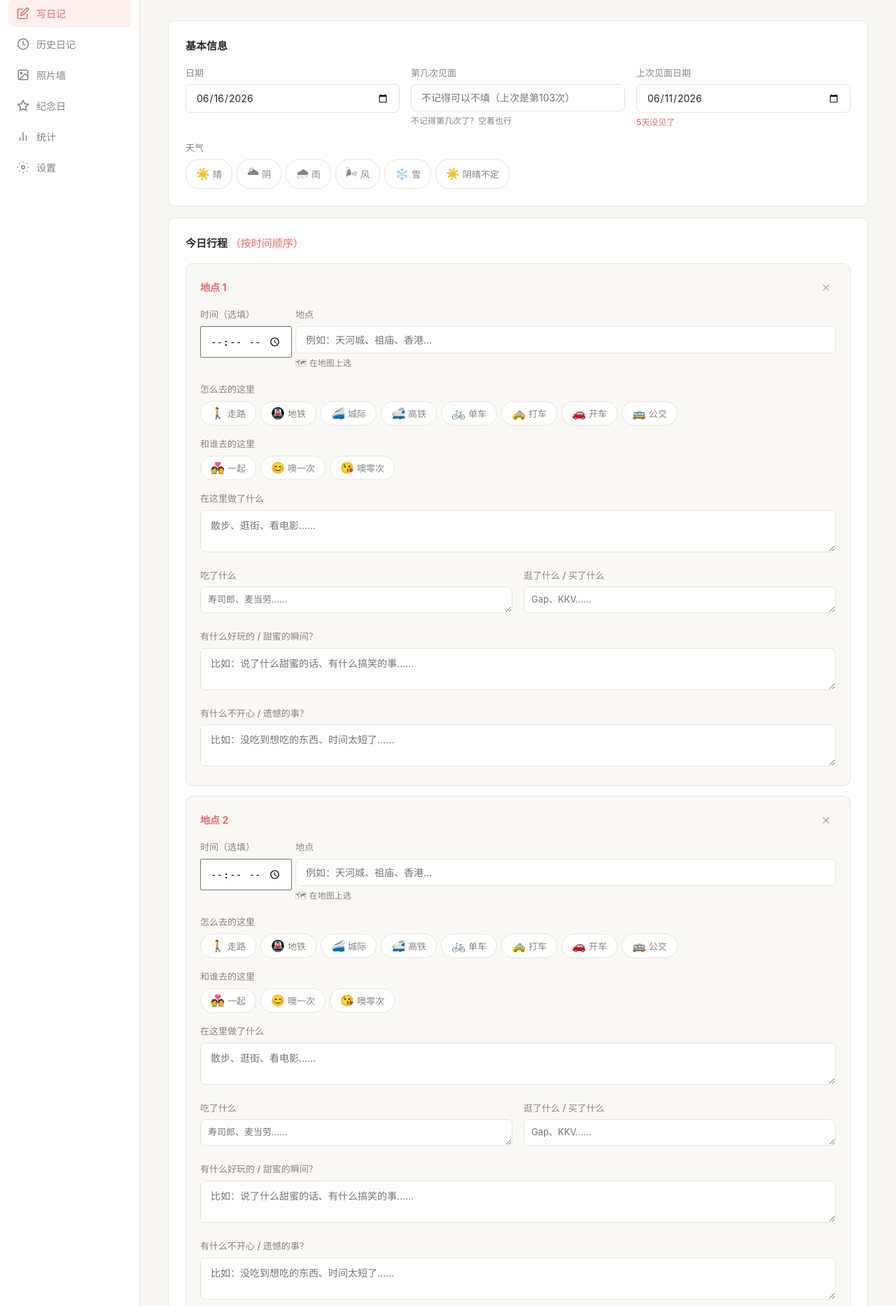
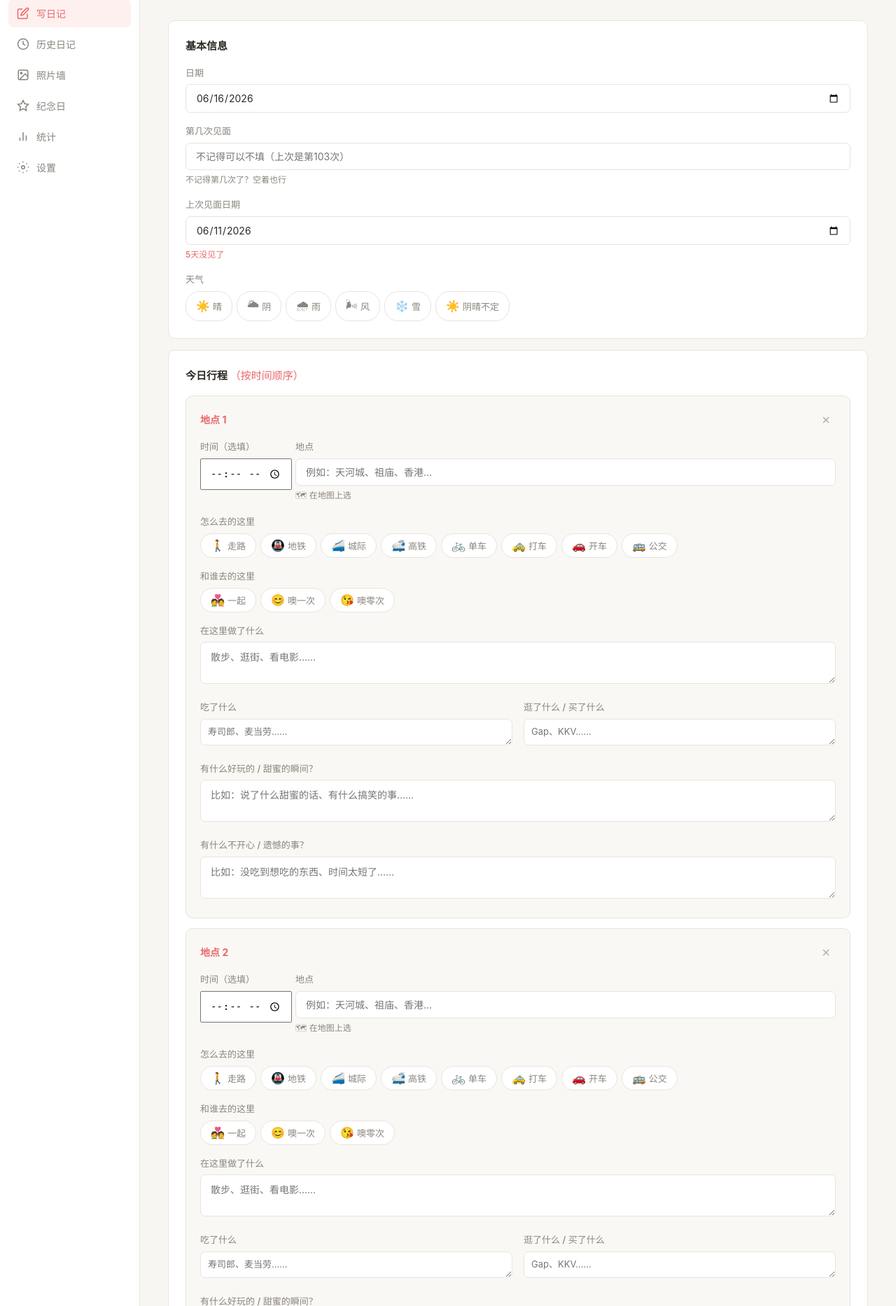
Before and after one commit to hahao2003/diary, a Flask app: page /write in a window 1280 px wide. Shown: the part 93-1959 px from the top of the page at 70% size. Run offline with Flask 3, Linux system fonts and the light colour scheme.

Commit message:
fix: each input on own row, force date input width via CSS

```diff
--- a/static/style.css
+++ b/static/style.css
@@ -1662,3 +1662,9 @@ textarea {
   word-wrap: break-word;
   color: var(--text);
 }
+
+/* Force date input to shrink to match sibling inputs */
+#meetingDate {
+  min-width: 0;
+  max-width: 100%;
+}
--- a/templates/index.html
+++ b/templates/index.html
@@ -5,7 +5,7 @@
 <meta name="viewport" content="width=device-width, initial-scale=1.0">
 <title>日记生成器</title>
 <link rel="stylesheet" href="https://unpkg.com/leaflet@1.9.4/dist/leaflet.css" />
-<link rel="stylesheet" href="/static/style.css?v=1781606718" />
+<link rel="stylesheet" href="/static/style.css?v=1781606855" />
 </head>
 <body>
 
@@ -71,11 +71,15 @@
             <label for="meetingDate">日期</label>
             <input type="date" id="meetingDate" required>
           </div>
+        </div>
+        <div class="form-row">
           <div class="form-group">
             <label for="meetingCount">第几次见面</label>
             <input type="number" id="meetingCount" min="1" placeholder="不记得可以不填">
             <span class="help-text">不记得第几次了？空着也行</span>
           </div>
+        </div>
+        <div class="form-row">
           <div class="form-group">
             <label for="lastMeetingDate">上次见面日期</label>
             <input type="date" id="lastMeetingDate">
@@ -403,6 +407,6 @@
 </div>
 
 <script src="https://unpkg.com/leaflet@1.9.4/dist/leaflet.js"></script>
-<script src="/static/app.js?v=1781606718"></script>
+<script src="/static/app.js?v=1781606855"></script>
 </body>
 </html>
```
